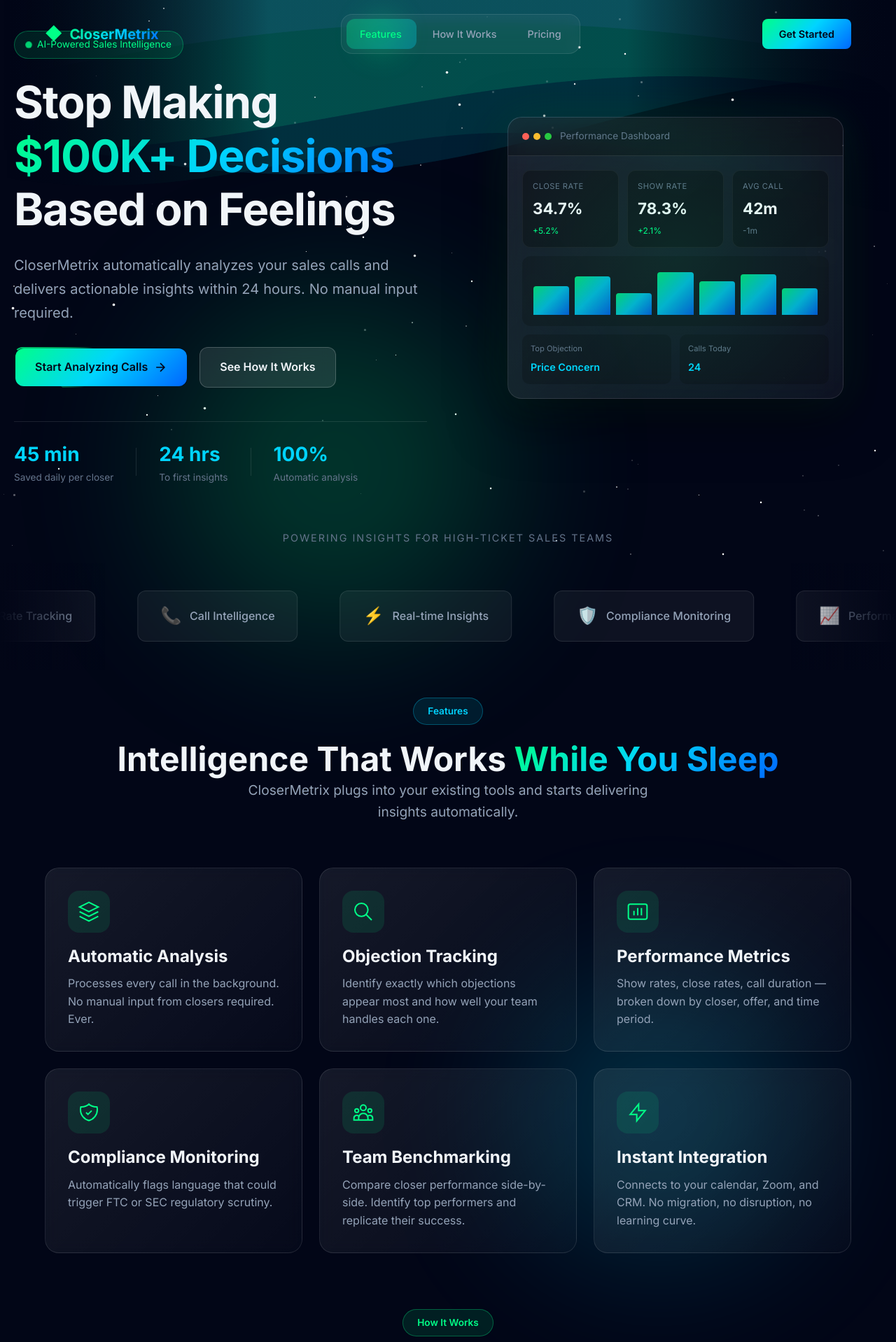
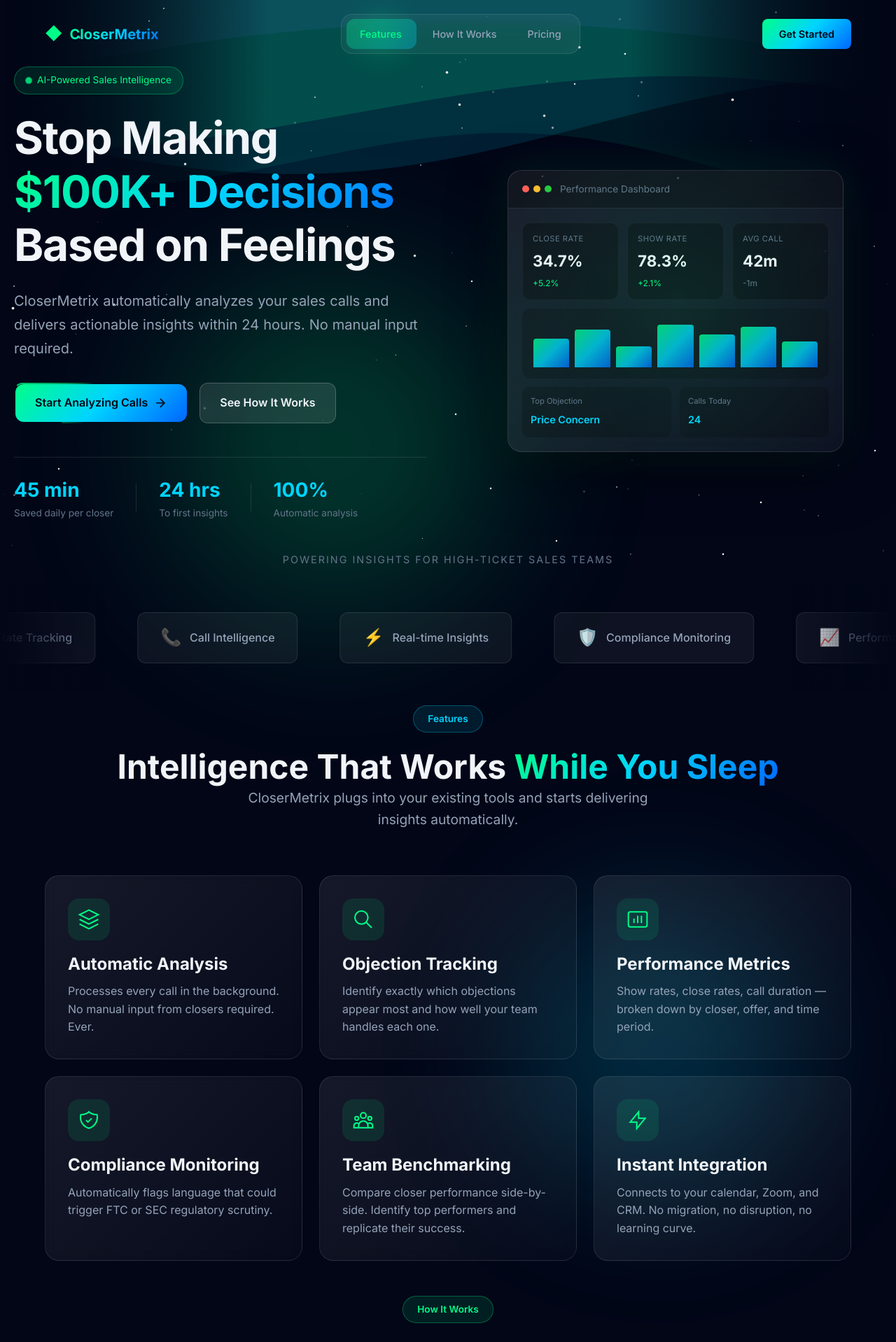
Before and after one commit to The-Ops-King/closerMetrix, a React (Vite) app: page / in a window 1280 px wide. Shown: the top 1918 px of the page at 70% size. Built offline with nearby package versions, Linux system fonts and the light colour scheme.

Commit message:
spacing and such

```diff
--- a/src/components/CTA.jsx
+++ b/src/components/CTA.jsx
@@ -44,7 +44,8 @@
             }}
           />
 
-          <h2>Ready to Make <span className="gradient-text">Data-Driven</span> Decisions?</h2>
+          <h2>Ready to Make</h2>
+          <h2><span className="gradient-text">Data-Driven</span> Decisions?</h2>
           <p>Join the sales teams that stopped guessing and started knowing.</p>
 
           <form className="cta-form" onSubmit={handleSubmit}>
--- a/src/components/Pricing.jsx
+++ b/src/components/Pricing.jsx
@@ -4,8 +4,8 @@
 
 const plans = [
   {
-    name: 'Minimum',
-    description: 'Essential metrics for growing teams',
+    name: 'Essential',
+    description: 'Baseline metrics for growing teams',
     features: [
       'Core show/close rates',
       'Objection tracking',
@@ -19,7 +19,6 @@
     name: 'Insight',
     description: 'Deep analytics for scaling teams',
     features: [
-      'Everything in Minimum',
       'Per-closer analysis',
       'AI coaching recommendations',
       'Trend detection',
--- a/src/styles/index.css
+++ b/src/styles/index.css
@@ -94,7 +94,7 @@
 
 /* Logo Loop Section */
 .logo-loop-section {
-  padding: 20px 0;
+  padding: 0px 0;
   position: relative;
   z-index: 1;
 }
@@ -327,7 +327,7 @@
   padding: 20px 20px;
   max-width: 1400px;
   margin: 0 auto;
-  position: relative;
+  position: relative;64
   z-index: 1;
 }
 
@@ -346,7 +346,7 @@
   font-size: 0.85rem;
   color: var(--aurora-green);
   margin-bottom: 24px;
-  margin-top: 24px;
+  margin-top: 75px;
 }
 
 .pulse {
@@ -432,6 +432,7 @@
   box-shadow: 0 25px 80px rgba(0, 0, 0, 0.5), 0 0 60px rgba(0, 255, 136, 0.1);
   overflow: hidden;
   position: relative;
+  margin-top:100px;
 }
 
 .dashboard-glow {
@@ -635,7 +636,7 @@
 
 /* ===== FEATURES ===== */
 .features-section {
-  padding: 20px 0;
+  padding: 20px 30px;
   position: relative;
   z-index: 1;
 }
@@ -713,7 +714,7 @@
 
 /* ===== HOW IT WORKS ===== */
 .how-it-works {
-  padding: 60px 0;
+  padding: 30px 20px;
   position: relative;
   z-index: 1;
 }
@@ -836,7 +837,7 @@
 
 /* ===== PRICING ===== */
 .pricing-section {
-  padding: 60px 0;
+  padding: 30px 0;
   position: relative;
   z-index: 1;
 }
@@ -971,13 +972,13 @@
 
 /* ===== CTA ===== */
 .cta-section {
-  padding: 60px 0;
+  padding: 30px 0;
   position: relative;
   z-index: 1;
 }
 
 .cta-content {
-  max-width: 700px;
+  max-width: 800px;
   margin: 0 auto;
   text-align: center;
   background: linear-gradient(135deg, rgba(255,255,255,0.1) 0%, rgba(255,255,255,0.05) 100%);
@@ -1087,7 +1088,7 @@
 
 /* ===== FOOTER ===== */
 .footer {
-  padding: 80px 0 40px;
+  padding: 30px 0 40px;
   border-top: 1px solid rgba(255, 255, 255, 0.1);
   position: relative;
   z-index: 1;
@@ -1096,7 +1097,7 @@
 .footer-content {
   display: flex;
   justify-content: space-between;
-  margin-bottom: 60px;
+  margin-bottom: 0px;
 }
 
 .footer-brand {
@@ -1148,7 +1149,7 @@
   .hero {
     grid-template-columns: 1fr;
     text-align: center;
-    gap: 40px;
+    gap: 20px;
     padding-top: 100px;
   }
 
```
